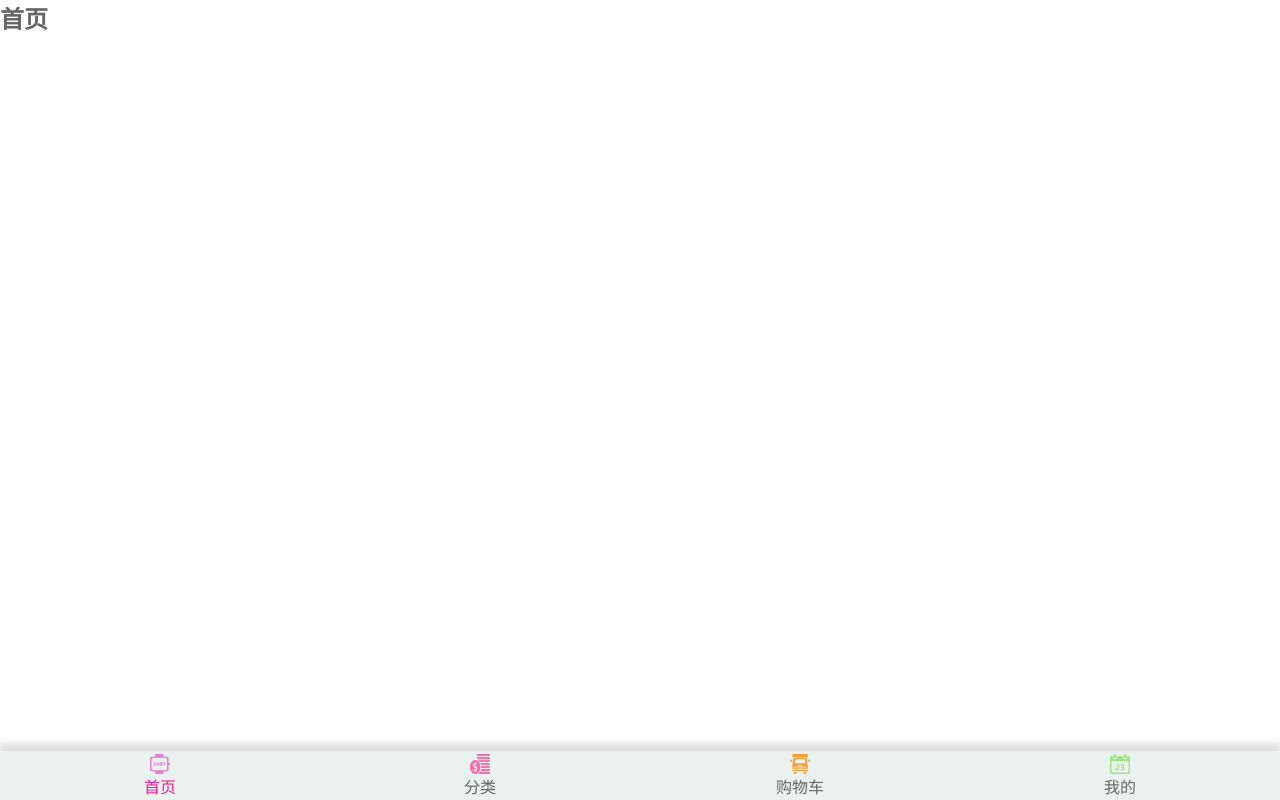
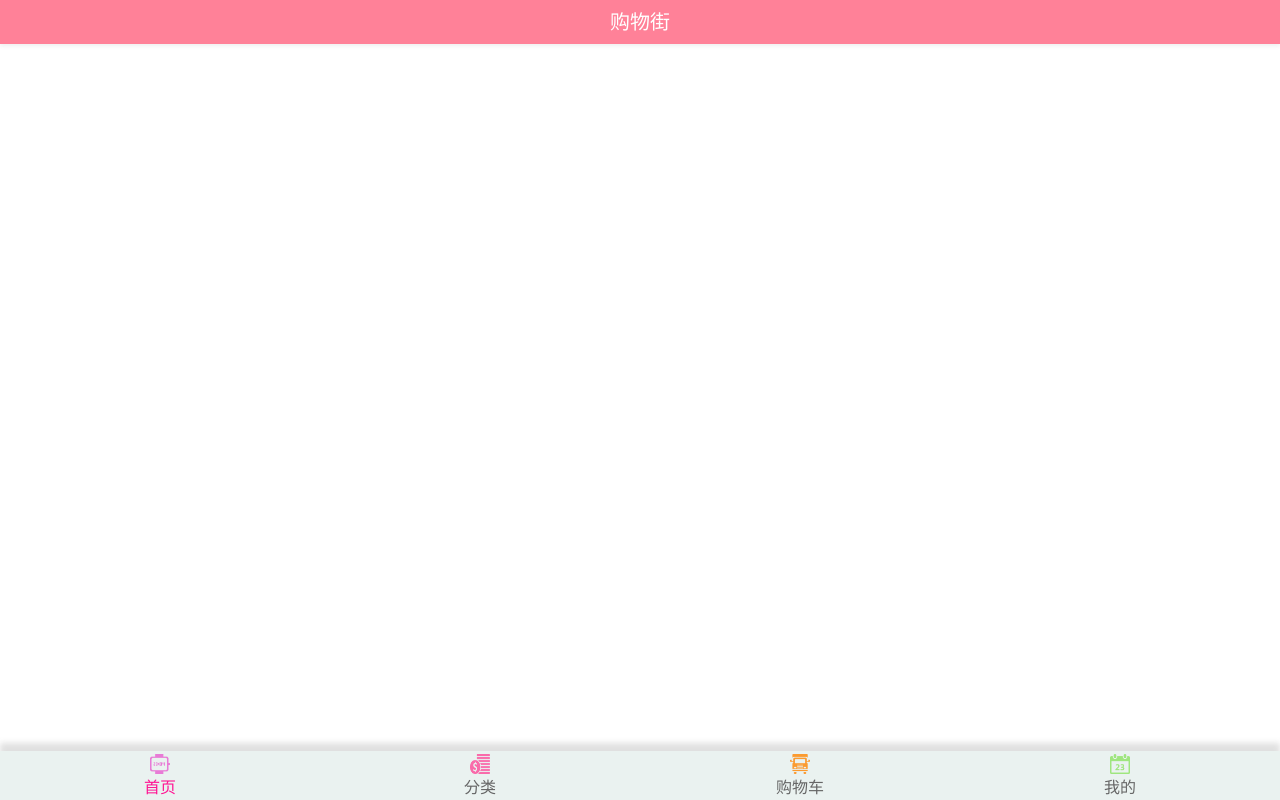
Before and after one commit to XJiaJie/SuperMall-X, a Vue app: page /home in a window 1280 px wide. Built offline with nearby package versions, Linux system fonts and the light colour scheme.

Commit message:
首页导航栏的封装和使用

```diff
--- /dev/null
+++ b/src/components/common/navbar/NavBar.vue
@@ -0,0 +1,32 @@
+<template>
+  <div class="nav-bar">
+    <div class="left"><slot name="left"></slot></div>
+    <div class="center"><slot name="center"></slot></div>
+    <div class="right"><slot name="right"></slot></div>
+  </div>
+</template>
+
+<script>
+
+  export default {
+    name:'NavBar',
+  }
+
+
+</script>
+<style lang='' scoped>
+  .nav-bar{
+    display:flex;
+    line-height:44px;
+    height:44px;
+    text-align:center;
+    font-size:20px;
+    box-shadow:0 2px 4px rgba(100,100,100, 0.1)
+}
+  .left, .right{
+     width:80px;
+}
+  .center{
+    flex:1;
+  }
+</style>
--- a/src/views/category/Category.vue
+++ b/src/views/category/Category.vue
@@ -1,11 +1,16 @@
 <template>
-<h2>分类</h2>
+<div id="categroy">
+<nav-bar><div slot="center">商品</div></nav-bar>
+</div>
 </template>
 
 <script>
-
+import NavBar from 'components/common/navbar/NavBar.vue'
   export default {
     name:'Category',
+    components:{
+      NavBar
+    }
   }
 </script>
 <style lang='' scoped>
--- a/src/views/home/Home.vue
+++ b/src/views/home/Home.vue
@@ -1,13 +1,21 @@
 <template>
-<h2>首页</h2>
+<div id="home">
+  <nav-bar class="home-nav"><div slot="center">购物街</div></nav-bar>
+</div>
 </template>
 
 <script>
-
+import NavBar from 'components/common/navbar/NavBar.vue'
   export default {
     name:'Home',
+    components:{
+      NavBar,
+    }
   }
 </script>
 <style lang='' scoped>
-
+.home-nav{
+  background-color:var(--color-tint);
+  color:white;
+}
 </style>
```
